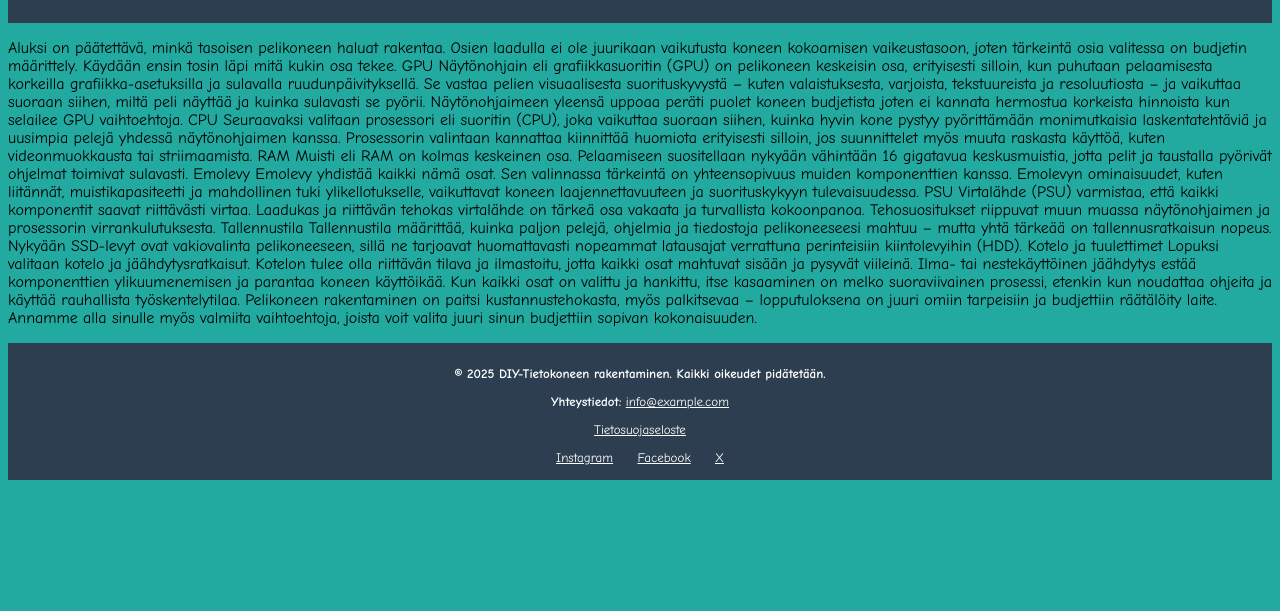
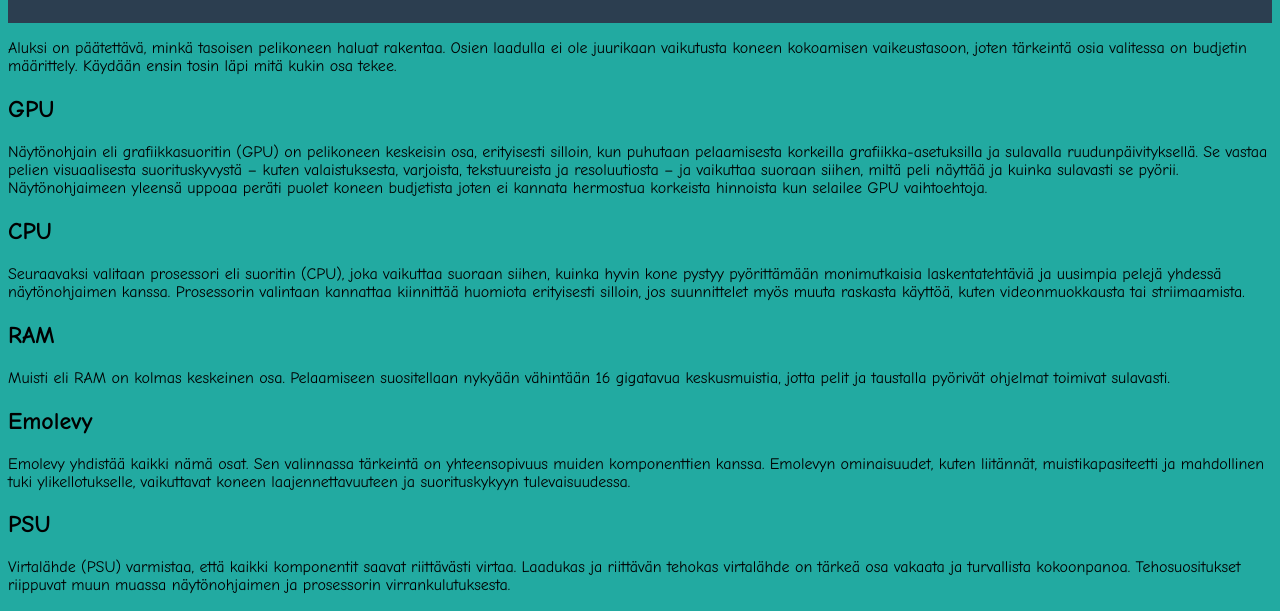
Before and after one commit to Teemu22/DIY-tietokoneen-rakentaminen, a plain HTML site: page osatjakomponentit.html in a window 1280 px wide. Shown: the part 181-792 px from the top of the page. Drawn offline with Linux system fonts and the light colour scheme.

Commit message:
osatjakomponentit.html

```diff
--- a/osatjakomponentit.html
+++ b/osatjakomponentit.html
@@ -23,37 +23,37 @@
 
     <p>Aluksi on päätettävä, minkä tasoisen pelikoneen haluat rakentaa. Osien laadulla ei ole juurikaan vaikutusta koneen kokoamisen vaikeustasoon, joten tärkeintä osia valitessa on budjetin määrittely.
 
-Käydään ensin tosin läpi mitä kukin osa tekee.
+Käydään ensin tosin läpi mitä kukin osa tekee. <br>
 
 
-GPU
+<h2>GPU</h2>
 
-Näytönohjain eli grafiikkasuoritin (GPU) on pelikoneen keskeisin osa, erityisesti silloin, kun puhutaan pelaamisesta korkeilla grafiikka-asetuksilla ja sulavalla ruudunpäivityksellä. Se vastaa pelien visuaalisesta suorituskyvystä – kuten valaistuksesta, varjoista, tekstuureista ja resoluutiosta – ja vaikuttaa suoraan siihen, miltä peli näyttää ja kuinka sulavasti se pyörii. Näytönohjaimeen yleensä uppoaa peräti puolet koneen budjetista joten ei kannata hermostua korkeista hinnoista kun selailee GPU vaihtoehtoja.
+Näytönohjain eli grafiikkasuoritin (GPU) on pelikoneen keskeisin osa, erityisesti silloin, kun puhutaan pelaamisesta korkeilla grafiikka-asetuksilla ja sulavalla ruudunpäivityksellä. Se vastaa pelien visuaalisesta suorituskyvystä – kuten valaistuksesta, varjoista, tekstuureista ja resoluutiosta – ja vaikuttaa suoraan siihen, miltä peli näyttää ja kuinka sulavasti se pyörii. Näytönohjaimeen yleensä uppoaa peräti puolet koneen budjetista joten ei kannata hermostua korkeista hinnoista kun selailee GPU vaihtoehtoja. <br>
 
 
-CPU
+<h2>CPU</h2>
 
-Seuraavaksi valitaan prosessori eli suoritin (CPU), joka vaikuttaa suoraan siihen, kuinka hyvin kone pystyy pyörittämään monimutkaisia laskentatehtäviä ja uusimpia pelejä yhdessä näytönohjaimen kanssa. Prosessorin valintaan kannattaa kiinnittää huomiota erityisesti silloin, jos suunnittelet myös muuta raskasta käyttöä, kuten videonmuokkausta tai striimaamista.
+Seuraavaksi valitaan prosessori eli suoritin (CPU), joka vaikuttaa suoraan siihen, kuinka hyvin kone pystyy pyörittämään monimutkaisia laskentatehtäviä ja uusimpia pelejä yhdessä näytönohjaimen kanssa. Prosessorin valintaan kannattaa kiinnittää huomiota erityisesti silloin, jos suunnittelet myös muuta raskasta käyttöä, kuten videonmuokkausta tai striimaamista. <br>
 
-RAM
+<h2>RAM</h2>
 
-Muisti eli RAM on kolmas keskeinen osa. Pelaamiseen suositellaan nykyään vähintään 16 gigatavua keskusmuistia, jotta pelit ja taustalla pyörivät ohjelmat toimivat sulavasti.
+Muisti eli RAM on kolmas keskeinen osa. Pelaamiseen suositellaan nykyään vähintään 16 gigatavua keskusmuistia, jotta pelit ja taustalla pyörivät ohjelmat toimivat sulavasti. <br>
 
-Emolevy
+<h2>Emolevy</h2>
 
-Emolevy yhdistää kaikki nämä osat. Sen valinnassa tärkeintä on yhteensopivuus muiden komponenttien kanssa. Emolevyn ominaisuudet, kuten liitännät, muistikapasiteetti ja mahdollinen tuki ylikellotukselle, vaikuttavat koneen laajennettavuuteen ja suorituskykyyn tulevaisuudessa.
+Emolevy yhdistää kaikki nämä osat. Sen valinnassa tärkeintä on yhteensopivuus muiden komponenttien kanssa. Emolevyn ominaisuudet, kuten liitännät, muistikapasiteetti ja mahdollinen tuki ylikellotukselle, vaikuttavat koneen laajennettavuuteen ja suorituskykyyn tulevaisuudessa. <br>
 
-PSU
+<h2>PSU</h2>
 
-Virtalähde (PSU) varmistaa, että kaikki komponentit saavat riittävästi virtaa. Laadukas ja riittävän tehokas virtalähde on tärkeä osa vakaata ja turvallista kokoonpanoa. Tehosuositukset riippuvat muun muassa näytönohjaimen ja prosessorin virrankulutuksesta.
+Virtalähde (PSU) varmistaa, että kaikki komponentit saavat riittävästi virtaa. Laadukas ja riittävän tehokas virtalähde on tärkeä osa vakaata ja turvallista kokoonpanoa. Tehosuositukset riippuvat muun muassa näytönohjaimen ja prosessorin virrankulutuksesta. <br>
 
-Tallennustila
+<h2>Tallennustila</h2>
 
-Tallennustila määrittää, kuinka paljon pelejä, ohjelmia ja tiedostoja pelikoneeseesi mahtuu – mutta yhtä tärkeää on tallennusratkaisun nopeus. Nykyään SSD-levyt ovat vakiovalinta pelikoneeseen, sillä ne tarjoavat huomattavasti nopeammat latausajat verrattuna perinteisiin kiintolevyihin (HDD).
+Tallennustila määrittää, kuinka paljon pelejä, ohjelmia ja tiedostoja pelikoneeseesi mahtuu – mutta yhtä tärkeää on tallennusratkaisun nopeus. Nykyään SSD-levyt ovat vakiovalinta pelikoneeseen, sillä ne tarjoavat huomattavasti nopeammat latausajat verrattuna perinteisiin kiintolevyihin (HDD). <br>
 
-Kotelo ja tuulettimet
+<h2>Kotelo ja tuulettimet</h2>
 
-Lopuksi valitaan kotelo ja jäähdytysratkaisut. Kotelon tulee olla riittävän tilava ja ilmastoitu, jotta kaikki osat mahtuvat sisään ja pysyvät viileinä. Ilma- tai nestekäyttöinen jäähdytys estää komponenttien ylikuumenemisen ja parantaa koneen käyttöikää.
+Lopuksi valitaan kotelo ja jäähdytysratkaisut. Kotelon tulee olla riittävän tilava ja ilmastoitu, jotta kaikki osat mahtuvat sisään ja pysyvät viileinä. Ilma- tai nestekäyttöinen jäähdytys estää komponenttien ylikuumenemisen ja parantaa koneen käyttöikää. <br>
 
 Kun kaikki osat on valittu ja hankittu, itse kasaaminen on melko suoraviivainen prosessi, etenkin kun noudattaa ohjeita ja käyttää rauhallista työskentelytilaa. Pelikoneen rakentaminen on paitsi kustannustehokasta, myös palkitsevaa – lopputuloksena on juuri omiin tarpeisiin ja budjettiin räätälöity laite. Annamme alla sinulle myös valmiita vaihtoehtoja, joista voit valita juuri sinun budjettiin sopivan kokonaisuuden.</p>
 
```
